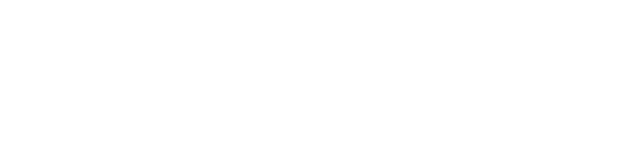
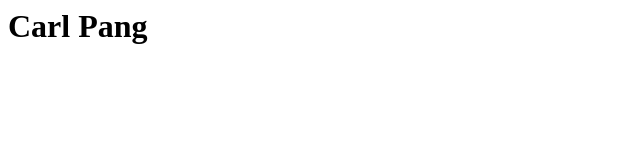
Before and after one commit to cgpang/cgpang, a plain HTML site: page index.html in a window 1280 px wide. Shown: the whole page, without its empty margins (0-640 px from the left). Drawn offline with Linux system fonts and the light colour scheme.

Commit message:
Update index.html

```diff
--- a/index.html
+++ b/index.html
@@ -1,5 +1,6 @@
 <html>
     <body>
       <title>Carl Pang</title>
+        <h1>Carl Pang</h1>
     </body>
 </html>
```
